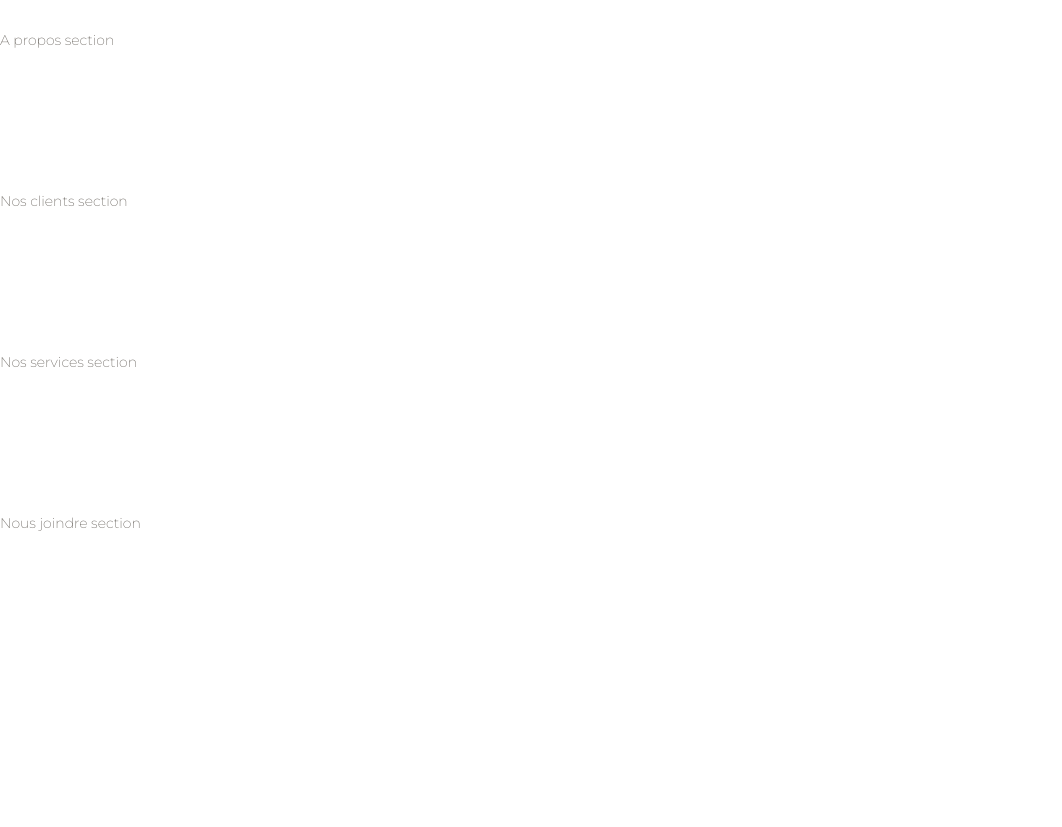
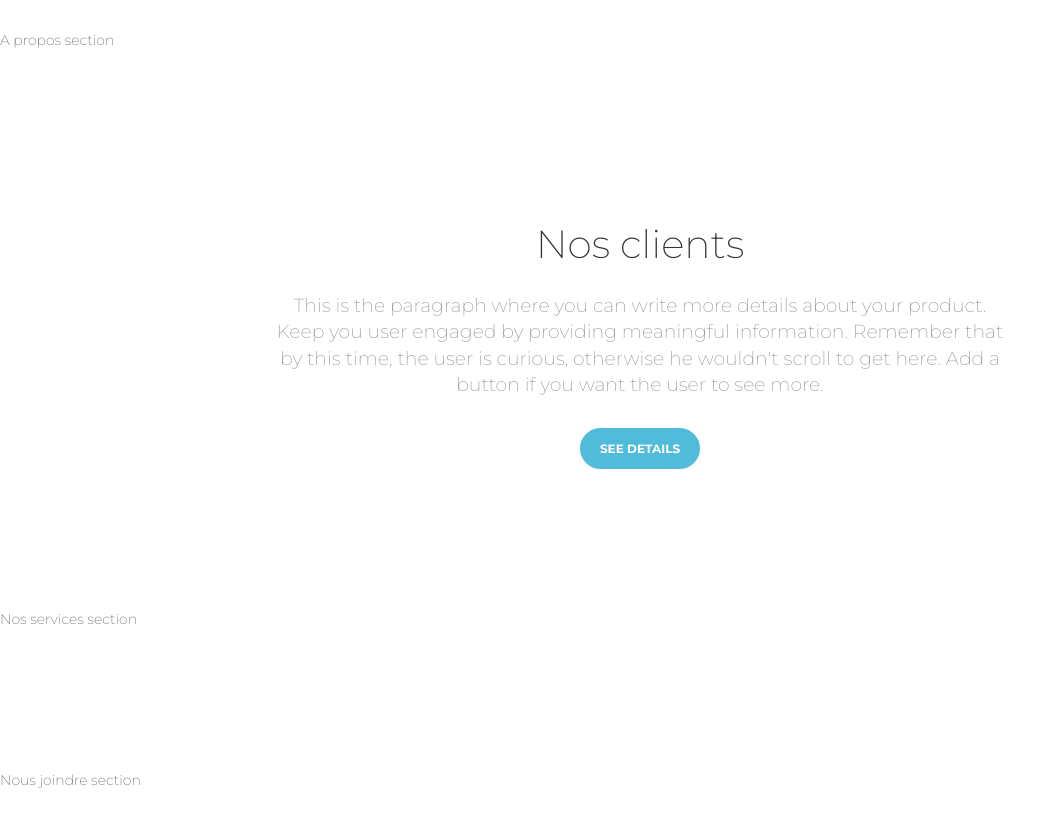
Before and after one commit to Eureka-Environnement/eurekaenvironnement.com, a React (Create React App) app: page / in a window 1280 px wide. Shown: the part 840-1667 px from the top of the page, without its empty margins (0-1062 px from the left). Before the commit the page ends 1444 px from the top, so only its background shows below. Built offline with nearby package versions, Linux system fonts and the light colour scheme.

Commit message:
Add basic layout

```diff
--- a/src/HomePage/NosClientsSection.tsx
+++ b/src/HomePage/NosClientsSection.tsx
@@ -1,9 +1,28 @@
 import React from "react";
+import { Container, Row } from "reactstrap";
 
 const NosClientsSection = () => {
   return (
-    <div className="section">
-      Nos clients section
+    <div className="section text-center">
+      <Container>
+        <Row>
+          <div className="ml-auto mr-auto col-md-8">
+            <h2 className="title">Nos clients</h2>
+            <h5 className="description">
+              This is the paragraph where you can write more details about your
+              product. Keep you user engaged by providing meaningful
+              information. Remember that by this time, the user is curious,
+              otherwise he wouldn't scroll to get here. Add a button if you want
+              the user to see more.
+            </h5>
+            <br />
+            <a href="#pablo" className="btn-round btn btn-info">
+              See Details
+            </a>
+          </div>
+        </Row>
+        <Row></Row>
+      </Container>
     </div>
   );
 };
```
